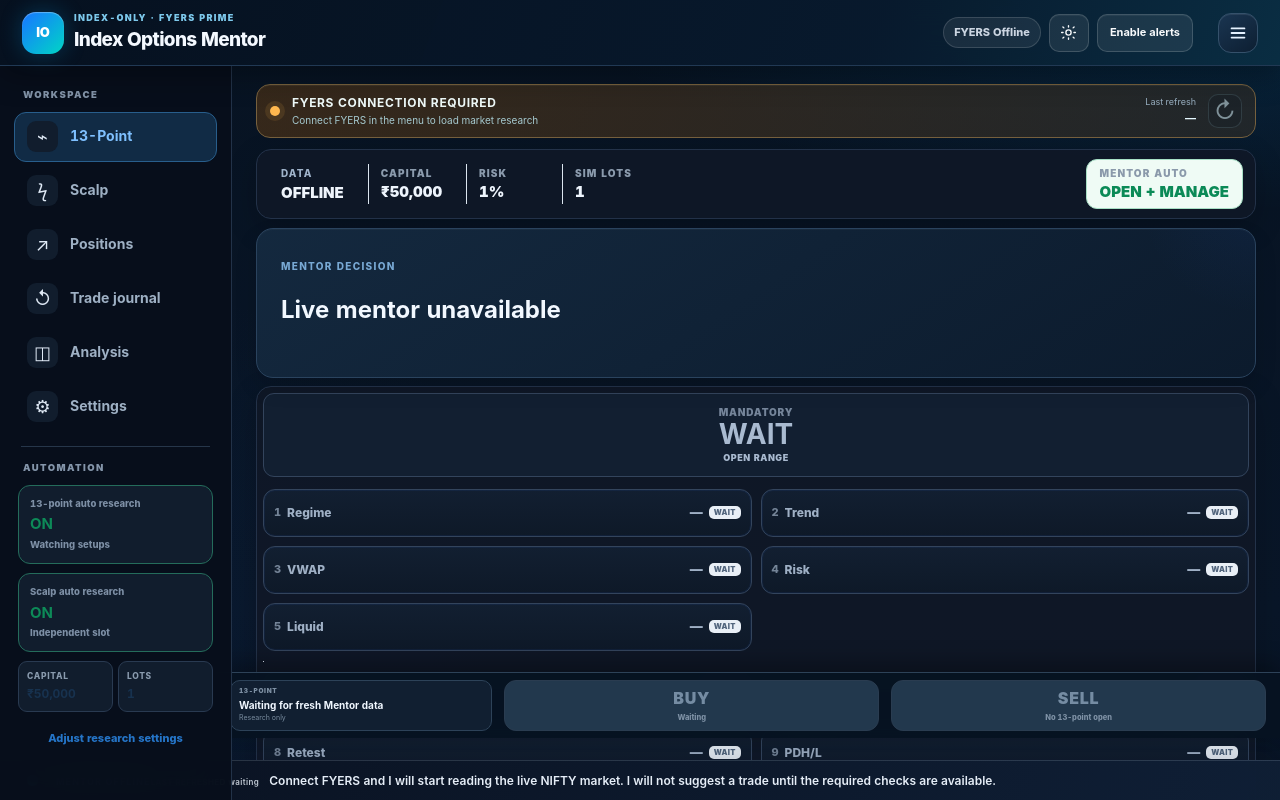
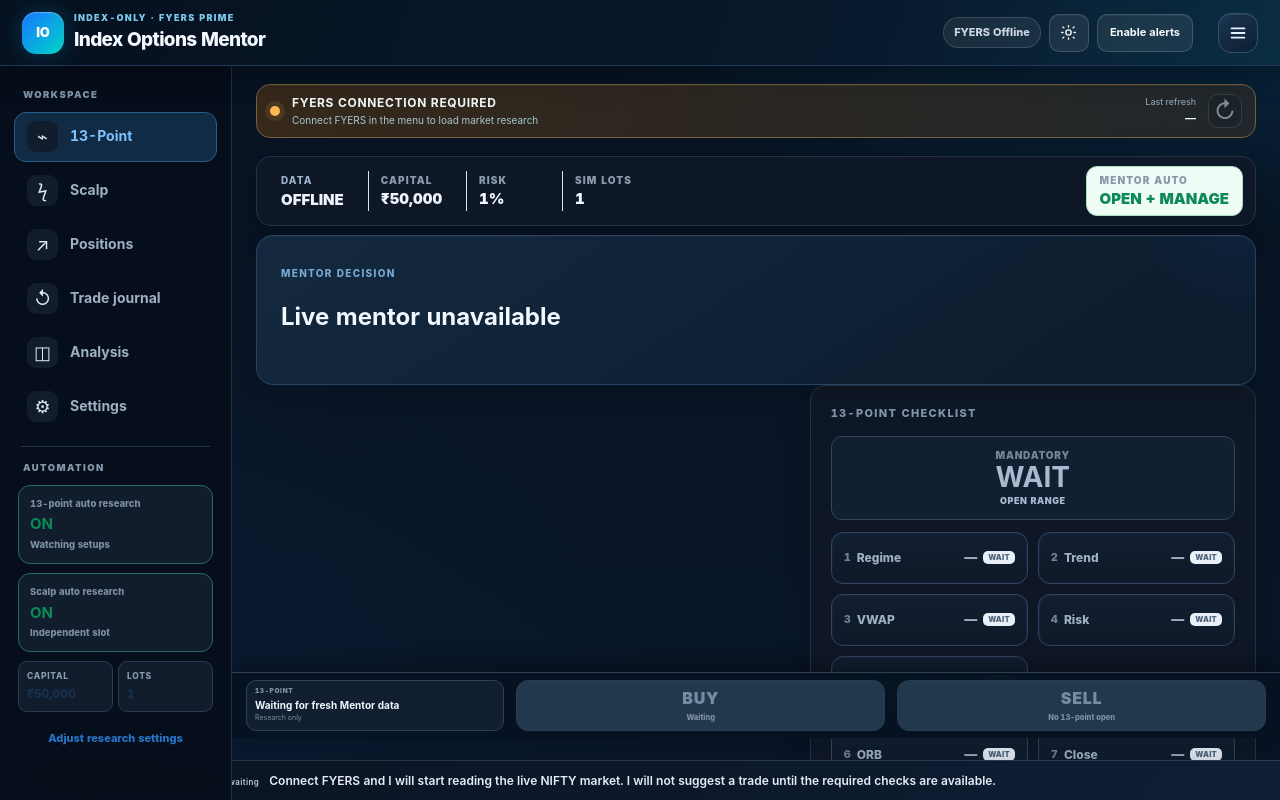
Before and after one commit to dhananjaysaber/index-options-mentor, a React (Vite) app: page / in a window 1280 px wide. Shown: the top 800 px of the page. Built offline with nearby package versions, Linux system fonts and the light colour scheme; no server answers.

Commit message:
Fix desktop 13-point layout and sidebar action alignment
* Restore readable desktop 13-point panels and full-width feed status

* Remove obsolete desktop width cap from market status banner

```diff
--- a/src/AppV3.jsx
+++ b/src/AppV3.jsx
@@ -730,6 +730,7 @@ export default function AppV3() {
                 <TraderDecisionBanner snapshot={snapshot} loading={loading} />
                 <ResearchStatus classification={setupClassification} position={corePosition} settings={settings} manualReady={coreManualReady} />
                 <MentorWorkflow snapshot={snapshot} />
+                <div className="desktop-core-layout">
                 {mode === 'advanced' && <QuickChecklist rows={snapshot?.parameters || []} directionReady={Boolean(snapshot?.decision?.side)} />}
 
                 <section className={`trader-workspace ${mode === 'simple' ? 'simple-workspace' : 'advanced-workspace'} mentor-v2-workspace compact-v41-workspace`}>
@@ -741,6 +742,8 @@ export default function AppV3() {
                     ? <LivePositionPanel position={corePosition} onExit={meta => exitStrategy('core', meta)} history={history} snapshot={snapshot} sticky />
                     : <CoreResearchPanel snapshot={snapshot} settings={settings} />}
                 </section>
+
+                </div>
 
                 <CoreQuickActions snapshot={snapshot} marketDataReady={marketDataReady} settings={settings} position={corePosition} onTakeTrade={takeTrade} onExit={meta => exitStrategy('core', meta)} />
               </>
--- a/src/premium-desktop-v6.css
+++ b/src/premium-desktop-v6.css
@@ -204,3 +204,65 @@
     color: #f2f7fd !important;
   }
 }
+
+/* Current trade-plan markup needs its own layout, separate from older grids. */
+.desktop-core-layout { display: none; }
+@media (min-width: 821px) {
+  .premium-fintech-shell .mentor-v2-content:has(> .desktop-core-layout) { display: block !important; }
+  .premium-fintech-shell .mentor-v2-content > .premium-feed-status {
+    width: 100%; max-width: none !important; min-width: 0; margin-bottom: 18px;
+  }
+  .premium-fintech-shell .desktop-core-layout {
+    display: grid !important;
+    grid-template-columns: minmax(0, 1fr);
+    gap: 18px;
+    align-items: start;
+    min-width: 0;
+    width: 100%;
+  }
+  .premium-fintech-shell .desktop-core-layout > .mentor-v2-workspace { display: contents !important; }
+  .premium-fintech-shell .desktop-core-layout > .mentor-v2-workspace > .core-compact-plan,
+  .premium-fintech-shell .desktop-core-layout > .mentor-v2-workspace > .trade-focus-card {
+    grid-column: 1; grid-row: 1;
+    width: 100% !important; min-width: 0; max-width: none !important;
+    height: auto !important; min-height: 0 !important;
+    margin: 0 !important; position: static !important; padding: 20px;
+  }
+  .premium-fintech-shell .desktop-core-layout > .quick-checklist {
+    grid-column: 1; grid-row: 2;
+    display: block !important;
+    width: 100%; min-width: 0;
+    height: auto !important; min-height: 0 !important;
+    margin: 0 !important; padding: 20px !important; align-self: start;
+  }
+  .premium-fintech-shell .desktop-core-layout > .quick-checklist::before {
+    content: '13-POINT CHECKLIST'; display: block; margin-bottom: 14px;
+    color: #8296af; font-size: 11px; font-weight: 800; letter-spacing: .12em;
+  }
+  .premium-fintech-shell .desktop-core-layout .quick-section {
+    display: grid !important;
+    grid-template-columns: repeat(2, minmax(0, 1fr)) !important;
+    grid-auto-rows: auto; gap: 10px !important; align-content: start;
+  }
+  .premium-fintech-shell .desktop-core-layout .quick-chip {
+    min-height: 52px !important; height: auto !important;
+    padding: 10px 12px !important; align-self: start;
+  }
+  .premium-fintech-shell .desktop-core-layout > .mentor-v2-workspace > .workspace-left {
+    grid-column: 1 / -1; grid-row: 3; width: 100%; min-width: 0; margin: 0;
+  }
+  .premium-fintech-shell .desktop-core-layout .core-compact-heading strong { overflow-wrap: anywhere; }
+}
+@media (min-width: 1280px) {
+  .premium-fintech-shell .desktop-core-layout:has(> .quick-checklist) {
+    grid-template-columns: minmax(0, 1.2fr) minmax(340px, 1fr);
+  }
+  .premium-fintech-shell .desktop-core-layout > .quick-checklist { grid-column: 2; grid-row: 1; }
+  .premium-fintech-shell .desktop-core-layout > .mentor-v2-workspace > .workspace-left { grid-row: 2; }
+}
+@media (min-width: 821px) {
+  .premium-fintech-shell .strategy-quick-actions { left: 232px !important; }
+}
+@media (min-width: 1440px) {
+  .premium-fintech-shell .strategy-quick-actions { left: 248px !important; }
+}
```
Also changed, not shown: scripts/verify-core-desktop-layout.mjs (added, +48 -0 lines).
